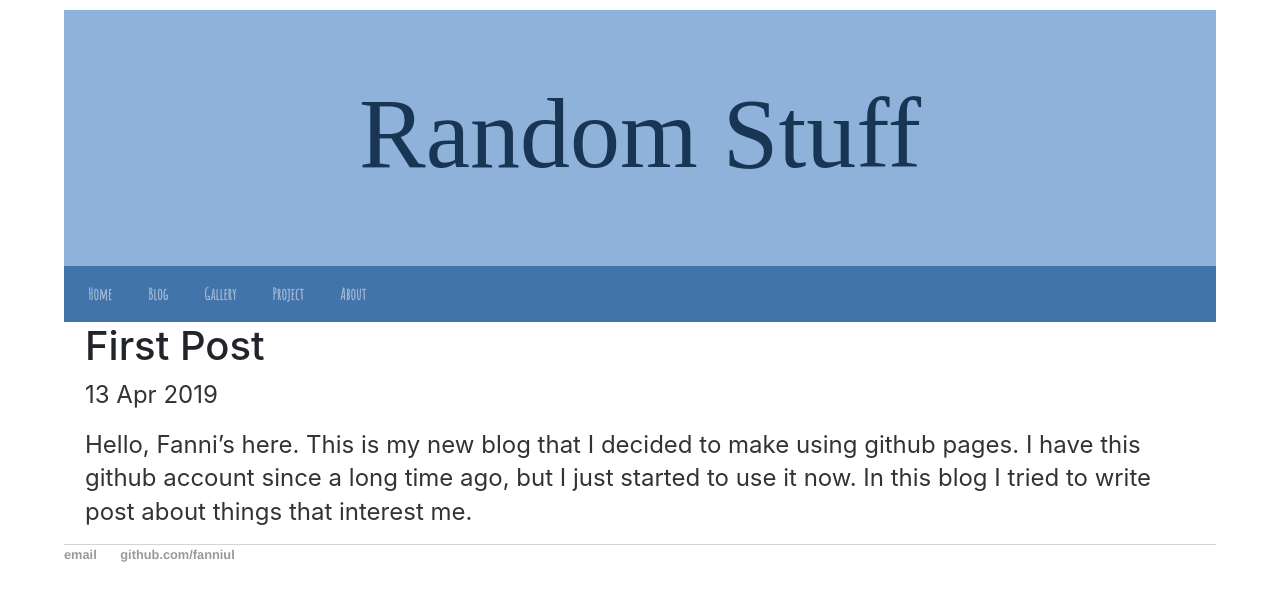
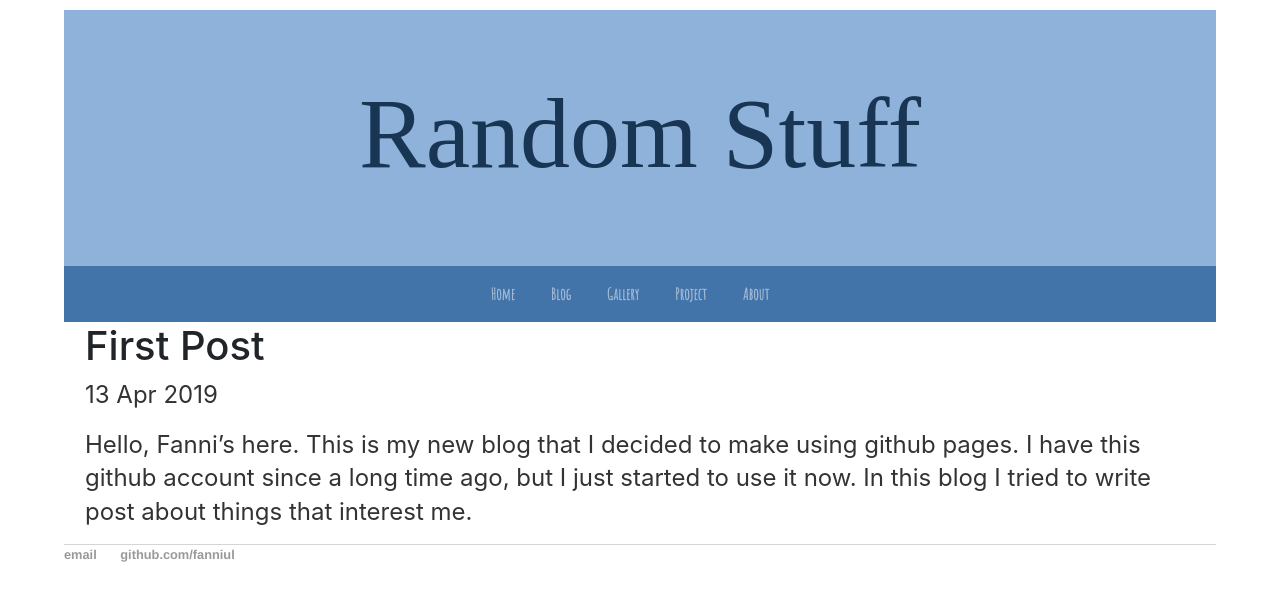
Before and after one commit to fanniul/fanniul.github.io, a Jekyll site: the page built from _posts/2019-04-13-first-post.md, in a window 1280 px wide. Shown: the top 601 px of the page. Built offline with Jekyll 4.4.1, drawn with Linux system fonts in a browser that asks for light colours; some web fonts are replaced.

Commit message:
Update default.html

```diff
--- a/_layouts/default.html
+++ b/_layouts/default.html
@@ -23,11 +23,11 @@
 			  <h1 style="font-family: Sophia;font-size: 100px;color:#193554;" >Random Stuff</h1>
 			</div>
 			<!-- Nav Bar -->
-			<nav class="navbar navbar-expand-sm bg-blueish navbar-dark justify-content-center">
+			<nav class="navbar navbar-expand-sm bg-blueish navbar-dark">
 			  <button class="navbar-toggler" type="button" data-toggle="collapse" data-target="#collapsibleNavbar">
 			    <span class="navbar-toggler-icon"></span>
 			  </button>
-			  <div class="collapse navbar-collapse" id="collapsibleNavbar">
+			  <div class="collapse navbar-collapse justify-content-center" id="collapsibleNavbar">
 			    <ul class="navbar-nav">
 			      <li class="nav-item">
 				<a class="nav-link" style="font-family: Amatic SC;" href="/">Home</a>
```
